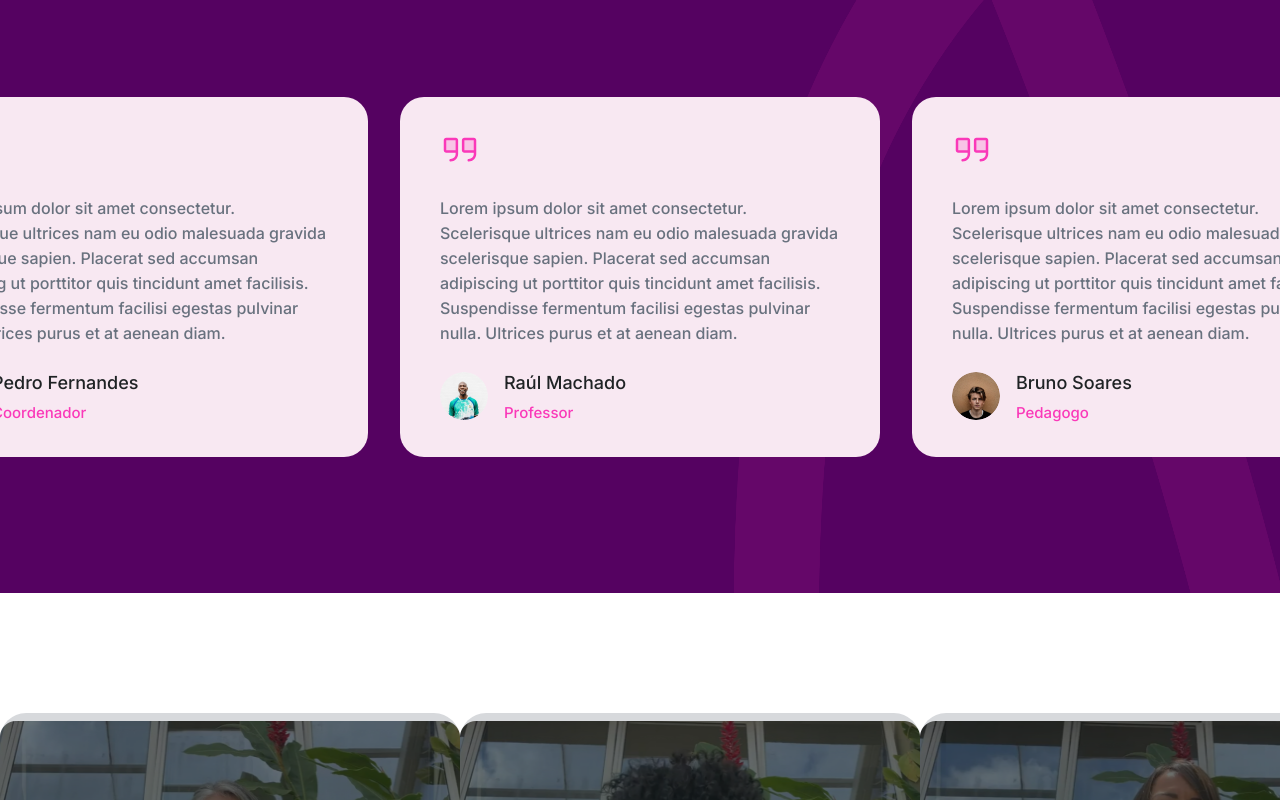
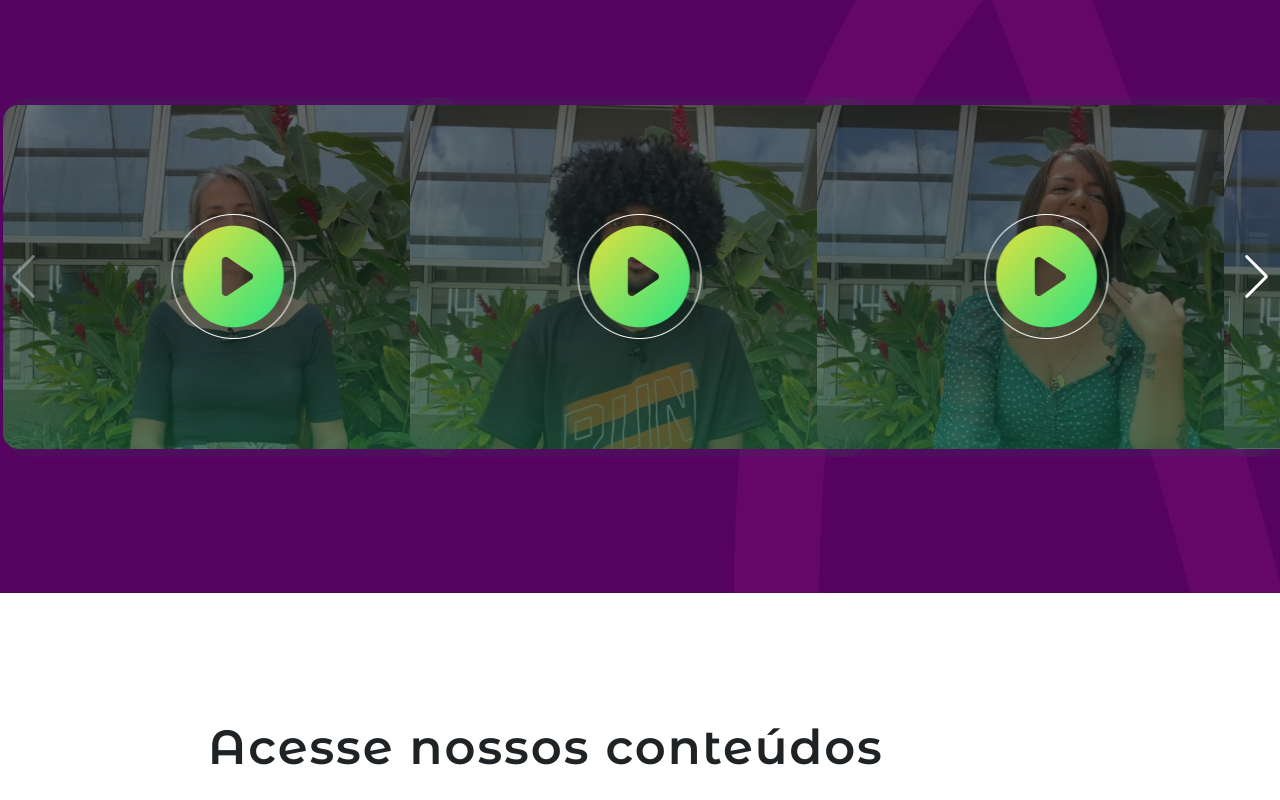
Before and after one commit to AlyssonSene/site_traco, a React (Vite) app: page / in a window 1280 px wide. Shown: the part 7280-8080 px from the top of the page. Built offline with nearby package versions, Linux system fonts and the light colour scheme.

Commit message:
[ADD]Carrousel com videos

```diff
--- a/package.json
+++ b/package.json
@@ -26,7 +26,9 @@
     "react-dom": "^18.2.0",
     "react-input-mask": "^2.0.4",
     "react-player": "^2.15.1",
-    "styled-components": "^6.1.8"
+    "react-slick": "^0.30.2",
+    "styled-components": "^6.1.8",
+    "swiper": "^11.1.0"
   },
   "devDependencies": {
     "@types/react": "^18.2.56",
--- a/src/assets/images/index.tsx
+++ b/src/assets/images/index.tsx
@@ -13,6 +13,7 @@ import thumb from './thumb.png'
 import thumb1 from './thumb1.png'
 import thumb2 from './thumb2.png'
 import thumb3 from './thumb3.png'
+import thumb4 from './thumb4.png'
 import thumb_citizenship from './thumb_citizenship.png'
 import thumb_peace from './thumb_peace.png'
 
@@ -28,6 +29,7 @@ export const images = {
 	thumb1,
 	thumb2,
 	thumb3,
+	thumb4,
 	imgContent3,
 	imgContent2,
 	podcastImg,
--- a/src/components/organisms/FeedbackOrganism.tsx
+++ b/src/components/organisms/FeedbackOrganism.tsx
@@ -1,14 +1,41 @@
-import React from 'react'
+import React, { useState } from 'react'
+import { Modal } from 'react-bootstrap'
+import ReactPlayer from 'react-player'
+import 'swiper/css'
+import 'swiper/css/navigation'
+import 'swiper/css/pagination'
+import 'swiper/css/scrollbar'
+import { A11y, Navigation, Pagination, Scrollbar } from 'swiper/modules'
+import { Swiper, SwiperSlide } from 'swiper/react'
 import { icons } from '../../assets/icons'
 import { images } from '../../assets/images'
 import * as C from '../../styles/feedbackStyles'
+import { CloseButton } from '../../styles/ourTracesStyles'
 import ImageAtom from '../atoms/ImageAtom'
 import TextAtom from '../atoms/TextAtom'
-import FeedbackCardsMolecule from '../molecules/FeedbackCardsMolecule'
 
 const FeedbackOrganism: React.FC = () => {
-	const text =
-		'Lorem ipsum dolor sit amet consectetur. Scelerisque ultrices nam eu odio malesuada gravida scelerisque sapien. Placerat sed accumsan adipiscing ut porttitor quis tincidunt amet facilisis. Suspendisse fermentum facilisi egestas pulvinar nulla. Ultrices purus et at aenean diam.'
+	const videos = [
+		{
+			url: 'https://www.youtube.com/watch?v=zz-HjyTXIfU',
+			thumb: images.thumb1
+		},
+		{
+			url: 'https://www.youtube.com/watch?v=3aSLwL0CeRI',
+			thumb: images.thumb2
+		},
+		{
+			url: 'https://www.youtube.com/watch?v=n1IRzBtczqc',
+			thumb: images.thumb3
+		},
+		{
+			url: 'https://www.youtube.com/watch?v=sBanRs0dK7w&t=2s',
+			thumb: images.thumb4
+		}
+	]
+	const [video, setVideo] = useState('')
+	const [show, setShow] = useState(false)
+	const handleClose = () => setShow(false)
 	return (
 		<C.MainContainer>
 			<div>
@@ -24,31 +51,48 @@ const FeedbackOrganism: React.FC = () => {
 						<TextAtom type={'h1'} text={'Nos importamos com seus resultados'} />
 					</C.Title>
 				</C.Section>
+			</div>
 
-				<C.CardsContainer>
-					<FeedbackCardsMolecule
-						icon={icons.doubleQuotes}
-						text={text}
-						url={images.profile1}
-						name={'Pedro Fernandes'}
-						post={'Coordenador'}
+			<Swiper
+				style={{ width: '100vw', display: 'flex' }}
+				modules={[Navigation, Pagination, Scrollbar, A11y]}
+				spaceBetween={5}
+				slidesPerView={3}
+				navigation
+			>
+				{videos.map((video, index) => (
+					<SwiperSlide key={index}>
+						<C.VideoCard
+							onClick={() => {
+								setVideo(video.url), setShow(true)
+							}}
+						>
+							<ImageAtom url={video.thumb} alt={'Thumbnail do video'} />
+						</C.VideoCard>
+					</SwiperSlide>
+				))}
+			</Swiper>
+			<Modal
+				size='xl'
+				dialogClassName='modal-30w'
+				show={show}
+				onHide={handleClose}
+				backdrop='static'
+				keyboard={false}
+			>
+				<Modal.Body>
+					<CloseButton onClick={handleClose}>
+						<span>x</span>
+					</CloseButton>
+					<ReactPlayer
+						width={'auto'}
+						height={'711px'}
+						url={video}
+						controls={true}
+						playing={true}
 					/>
-					<FeedbackCardsMolecule
-						icon={icons.doubleQuotes}
-						text={text}
-						url={images.profile2}
-						name={'Raúl Machado'}
-						post={'Professor'}
-					/>
-					<FeedbackCardsMolecule
-						icon={icons.doubleQuotes}
-						text={text}
-						url={images.profile3}
-						name={'Bruno Soares'}
-						post={'Pedagogo'}
-					/>
-				</C.CardsContainer>
-			</div>
+				</Modal.Body>
+			</Modal>
 		</C.MainContainer>
 	)
 }
--- a/src/interfaces/atomsInterfaces.tsx
+++ b/src/interfaces/atomsInterfaces.tsx
@@ -102,3 +102,8 @@ export interface IFormMolecule {
 	handleClose: () => void
 	product: string
 }
+
+export interface ISwiperOrganism {
+	url: string
+	thumb: string
+}
--- a/src/pages/Home/HomePage.tsx
+++ b/src/pages/Home/HomePage.tsx
@@ -1,6 +1,5 @@
 import React, { useEffect } from 'react'
 import FeedbackOrganism from '../../components/organisms/FeedbackOrganism'
-import FeedbackVideosOrganism from '../../components/organisms/FeedbackVideosOrganism'
 import HomePageOrganism from '../../components/organisms/HomePageOrganism'
 import KnowMoreOrganismo from '../../components/organisms/KnowMoreOrganismo'
 import OurContentOrganism from '../../components/organisms/OurContentOrganism'
@@ -39,7 +38,6 @@ const HomePage: React.FC = () => {
 			<OurValuesOrganism />
 			<OurTracesOrganism />
 			<FeedbackOrganism />
-			<FeedbackVideosOrganism />
 			<OurContentOrganism />
 		</>
 	)
--- a/src/styles/feedbackStyles.tsx
+++ b/src/styles/feedbackStyles.tsx
@@ -14,6 +14,21 @@ export const MainContainer = styled.div`
 		display: flex;
 		flex-direction: column;
 		align-items: center;
+		width: 100%;
+		padding-left: 150px;
+	}
+	.swiper {
+		padding: 32px;
+	}
+	.swiper-slide {
+		display: flex;
+		justify-content: center;
+	}
+	.swiper-button-prev {
+		color: white;
+	}
+	.swiper-button-next {
+		color: white;
 	}
 `
 
@@ -121,7 +136,6 @@ export const VideosContainer = styled.div`
 	display: flex;
 	align-items: center;
 	justify-content: space-evenly;
-	height: 600px;
 	width: 100%;
 `
 
--- a/src/styles/ourContentStyles.tsx
+++ b/src/styles/ourContentStyles.tsx
@@ -19,7 +19,7 @@ export const HeaderContainer = styled.div`
 	align-items: center;
 `
 export const Title = styled.div`
-	margin: 0 208px 90px;
+	margin: 125px 208px 90px;
 	h1 {
 		color: #1f2325;
 		font-family: 'Montserrat Alternates';
```
Also changed, not shown: src/assets/images/thumb4.png (added), 1 other file (tests, documents, lock files or other folders).
